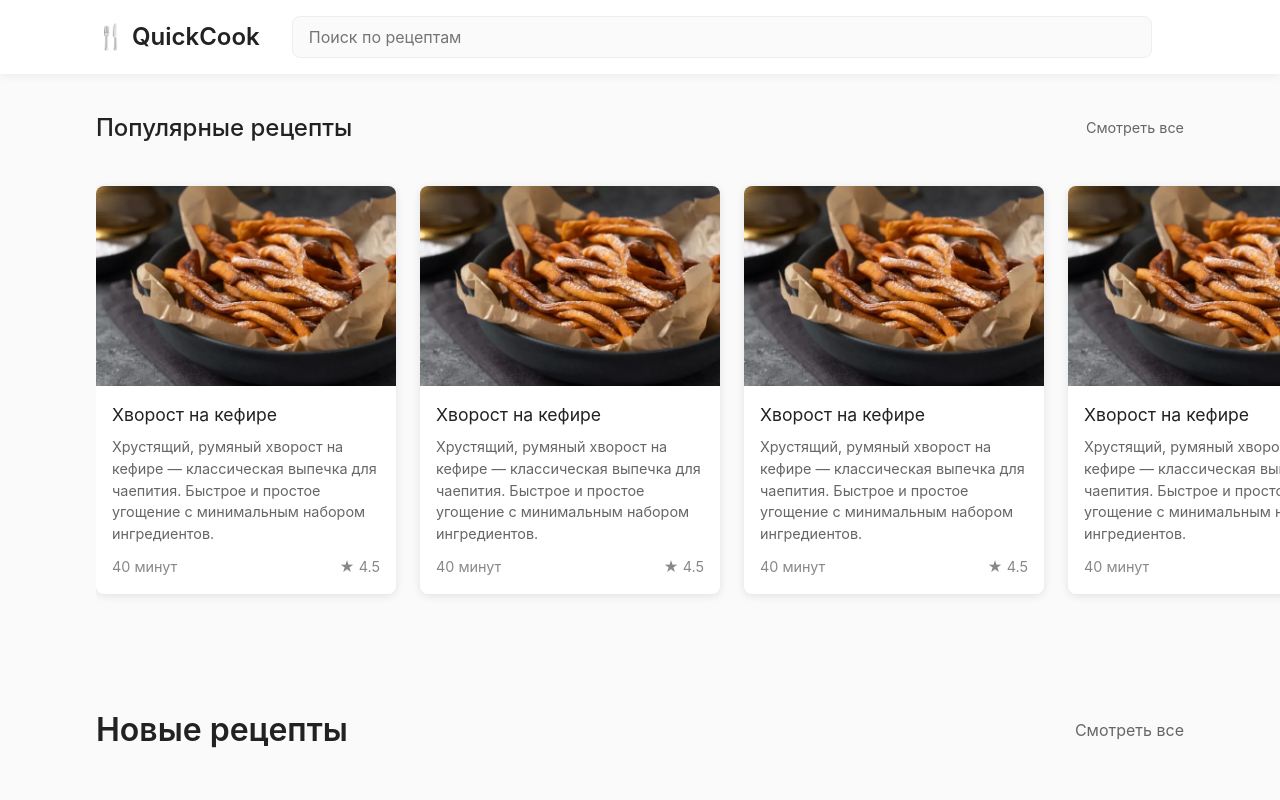
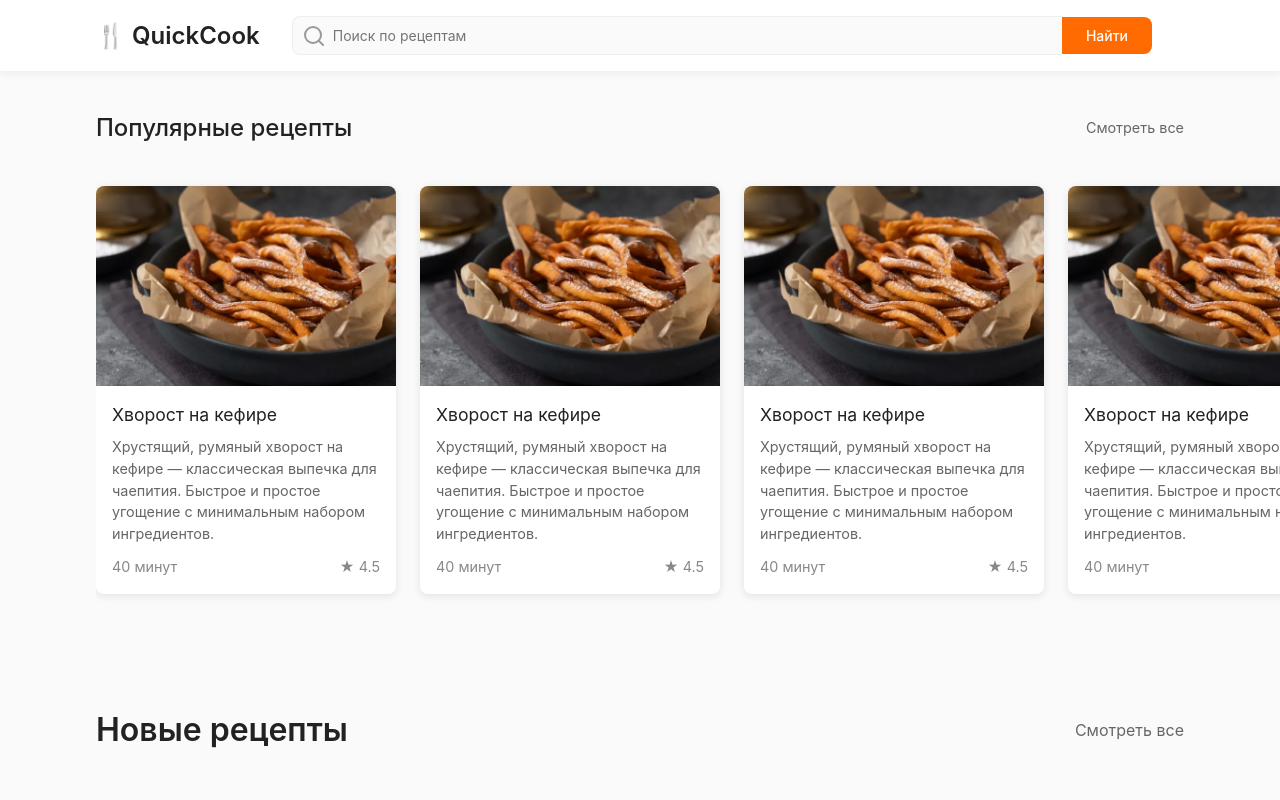
Before and after one commit to art-crazy/nom-nom-nom, a Next.js app: page / in a window 1280 px wide. Shown: the top 800 px of the page. Built offline with nearby package versions, Linux system fonts and the light colour scheme; a web font is replaced by a local one.

Commit message:
Поиск вынесен в отдельный компонент, доработка ui поиска

```diff
--- a/src/components/Header/Header.module.scss
+++ b/src/components/Header/Header.module.scss
@@ -59,23 +59,17 @@
   }
 }
 
-.search {
-  flex: 1;
-  margin: 0 32px;
-  padding: 8px 16px;
-  border-radius: 8px;
-  border: 1px solid #eee;
-  background: #fafafa;
-}
 .icons {
   display: flex;
   align-items: center;
   gap: 16px;
 }
+
 .heart {
   font-size: 20px;
   cursor: pointer;
 }
+
 .avatar img {
   width: 32px;
   height: 32px;
--- a/src/components/Header/Header.tsx
+++ b/src/components/Header/Header.tsx
@@ -2,6 +2,7 @@
 import styles from './Header.module.scss';
 import { usePathname } from 'next/navigation';
 import Link from 'next/link';
+import Search from './Search/Search';
 
 const Header = () => {
   const pathname = usePathname();
@@ -18,7 +19,7 @@ const Header = () => {
       <Link href="/" className={styles.logo} onClick={handleLogoClick} style={{ cursor: 'pointer' }}>
         🍴 QuickCook
       </Link>
-      <input className={styles.search} placeholder="Поиск по рецептам" />
+      <Search />
     </header>
   );
 };
--- /dev/null
+++ b/src/components/Header/Search/Search.module.scss
@@ -0,0 +1,64 @@
+.searchContainer {
+  position: relative;
+  flex: 1;
+  margin: 0 32px;
+  display: flex;
+  align-items: center;
+}
+
+.search {
+  width: 100%;
+  padding: 8px 16px 8px 40px;
+  border-radius: 8px 0 0 8px;
+  border: 1px solid #eee;
+  background: #fafafa;
+  font-size: 14px;
+  border-right: none;
+
+  &:focus {
+    outline: none;
+    border-color: #ddd;
+    background: #fff;
+  }
+}
+
+.searchIcon {
+  position: absolute;
+  left: 12px;
+  top: 50%;
+  transform: translateY(-50%);
+  color: #999;
+  pointer-events: none;
+}
+
+.searchButton {
+  padding: 8px 24px;
+  background: #ff6b00;
+  color: white;
+  border: none;
+  border-radius: 0 8px 8px 0;
+  font-size: 14px;
+  font-weight: 500;
+  cursor: pointer;
+  transition: background-color 0.2s;
+  white-space: nowrap;
+
+  &:hover {
+    background: #ff8533;
+  }
+}
+
+@media screen and (max-width: 650px) {
+  .searchContainer {
+    margin: 0 16px;
+  }
+
+  .search {
+    border-radius: 8px;
+    border-right: 1px solid #eee;
+  }
+
+  .searchButton {
+    display: none;
+  }
+}
--- /dev/null
+++ b/src/components/Header/Search/Search.tsx
@@ -0,0 +1,15 @@
+import React from 'react';
+import styles from './Search.module.scss';
+import SearchIcon from '../../icons/SearchIcon';
+
+const Search: React.FC = () => {
+  return (
+    <div className={styles.searchContainer}>
+      <input className={styles.search} placeholder="Поиск по рецептам" />
+      <SearchIcon className={styles.searchIcon} />
+      <button className={styles.searchButton}>Найти</button>
+    </div>
+  );
+};
+
+export default Search;
--- /dev/null
+++ b/src/components/icons/SearchIcon.tsx
@@ -0,0 +1,35 @@
+import React from 'react';
+
+interface SearchIconProps {
+  className?: string;
+}
+
+const SearchIcon: React.FC<SearchIconProps> = ({ className }) => {
+  return (
+    <svg
+      className={className}
+      width="20"
+      height="20"
+      viewBox="0 0 20 20"
+      fill="none"
+      xmlns="http://www.w3.org/2000/svg"
+    >
+      <path
+        d="M9 17C13.4183 17 17 13.4183 17 9C17 4.58172 13.4183 1 9 1C4.58172 1 1 4.58172 1 9C1 13.4183 4.58172 17 9 17Z"
+        stroke="currentColor"
+        strokeWidth="2"
+        strokeLinecap="round"
+        strokeLinejoin="round"
+      />
+      <path
+        d="M19 19L14.65 14.65"
+        stroke="currentColor"
+        strokeWidth="2"
+        strokeLinecap="round"
+        strokeLinejoin="round"
+      />
+    </svg>
+  );
+};
+
+export default SearchIcon;
```
